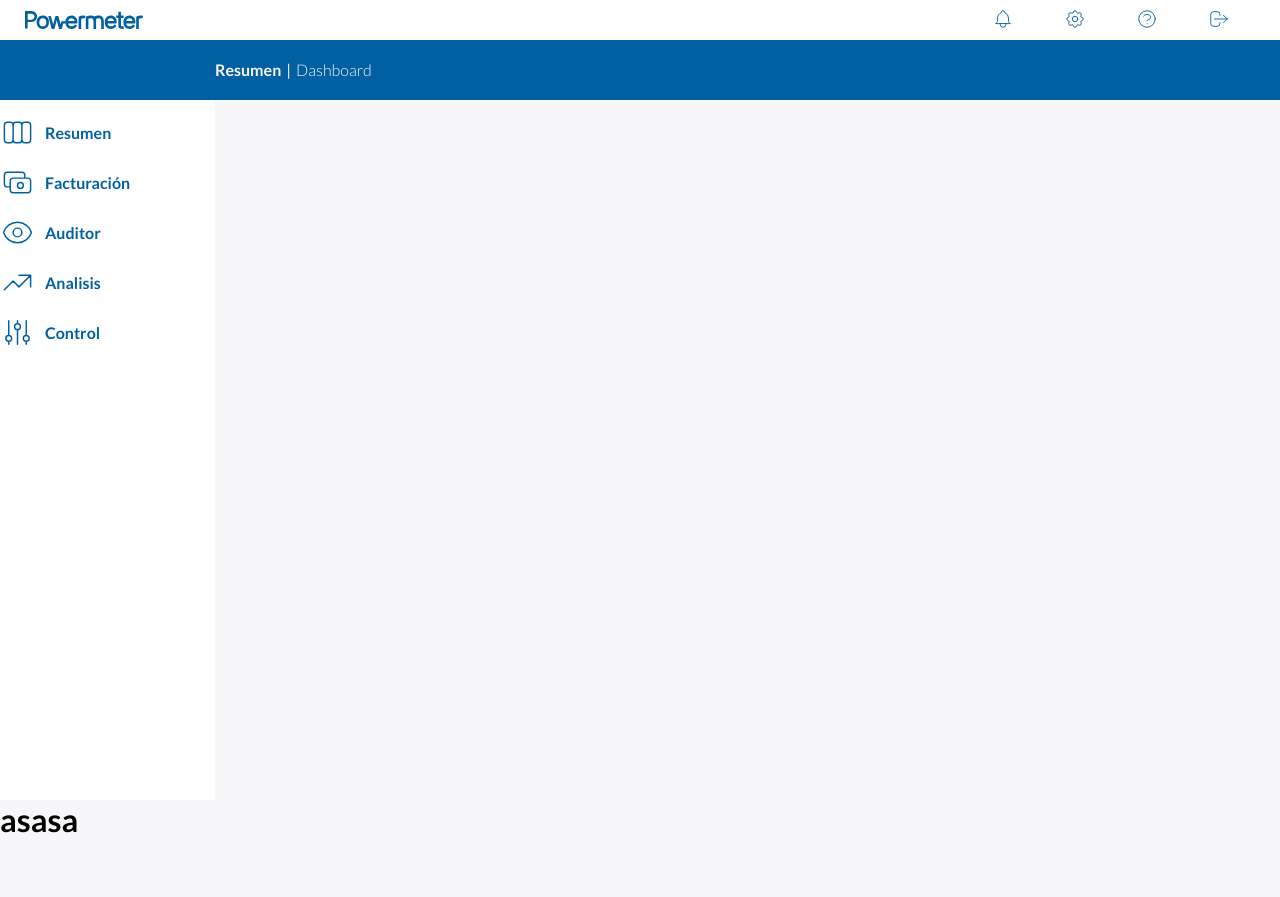
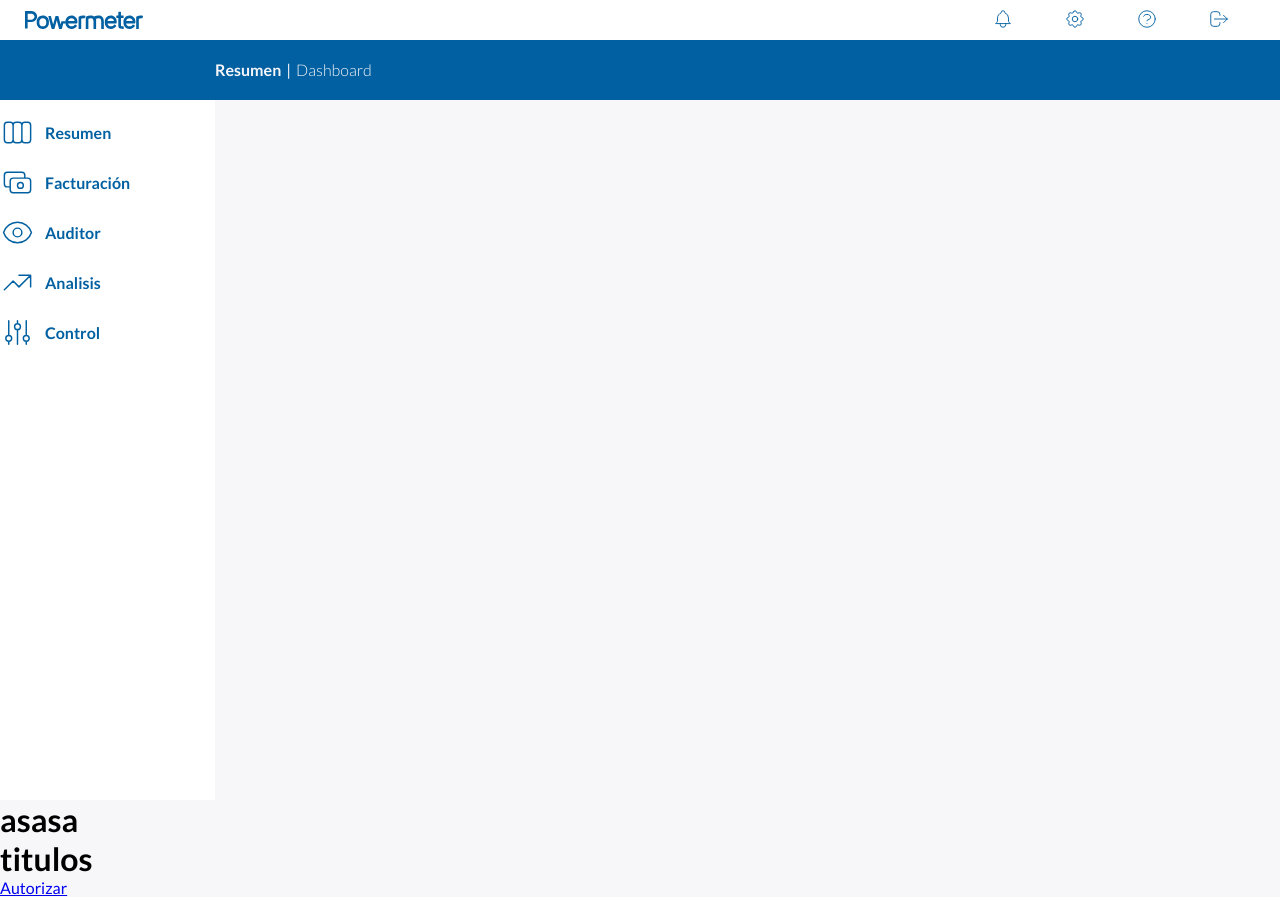
Before and after one commit to juaneme8/md-sidebar-v1, a React (Create React App) app: page /callback in a window 1280 px wide. Before the commit the page ends 839 px from the top, so only its background shows below. Built offline with nearby package versions, Linux system fonts and the light colour scheme; no server answers.

Commit message:
Attemps to get token but only getting code right now

```diff
--- a/src/App.js
+++ b/src/App.js
@@ -4,6 +4,8 @@ import TopNav from './components/TopNav';
 import Sidebar from './components/Sidebar';
 import PageTitle from './components/PageTitle';
 import InstantGraphs from './components/InstantGraphs';
+import Callback from './components/Callback';
+import { useEffect } from 'react';
 
 import './App.css';
 
@@ -15,10 +17,12 @@ function App() {
 				<PageTitle title='Resumen' subtitle='Dashboard' />
 				<Sidebar />
 				<InstantGraphs />
-				<Switch>
-					<Route path='/' />
-				</Switch>
+				<Route exact path='/callback' component={Callback} />
 			</Router>
+
+			<a href='http://api.testing.powermeter.com.ar/o/authorize/?response_type=code&client_id=RDhguCvOW4hVlI0T39tC9jY71Mp3lTOsKf7wAByC&redirect_uri=http://localhost:3000/callback/'>
+				Autorizar
+			</a>
 		</>
 	);
 }
--- /dev/null
+++ b/src/components/Callback.js
@@ -0,0 +1,11 @@
+import React from 'react';
+
+function Callback() {
+	return (
+		<div>
+			<h1>titulos</h1>
+		</div>
+	);
+}
+
+export default Callback;
--- a/src/components/InstantGraphs.js
+++ b/src/components/InstantGraphs.js
@@ -3,14 +3,14 @@ import React, { useEffect, useState } from 'react';
 function InstantGraphs() {
 	const [data, setData] = useState([]);
 
-	useEffect(() => {
-		fetch('http://api.testing.powermeter.com.ar/meters/electric/')
-			.then(res => res.json())
-			.then(data => {
-				setData(data);
-				console.log(data);
-			});
-	}, []);
+	// useEffect(() => {
+	// 	fetch('http://api.testing.powermeter.com.ar/meters/electric/')
+	// 		.then(res => res.json())
+	// 		.then(data => {
+	// 			setData(data);
+	// 			console.log(data);
+	// 		});
+	// }, []);
 
 	return (
 		<>
```
